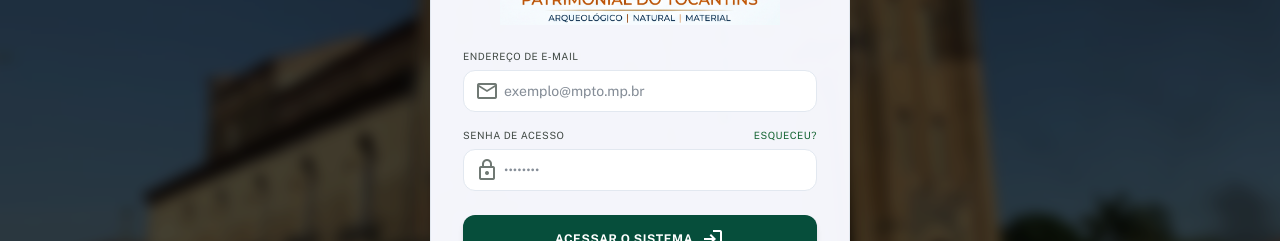
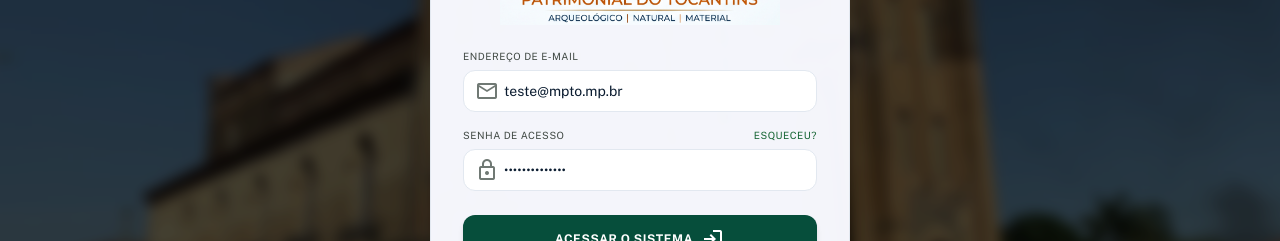
Before and after one commit to marlonfreitas/sentinela_patrimonio, a React (Vite) app: page / in a window 1280 px wide. Shown: the part 337-578 px from the top of the page. Built offline with nearby package versions, Linux system fonts and the light colour scheme; no server answers; the database is empty.

Commit message:
ux: pre-fill test credentials on login page

```diff
--- a/src/pages/Login.tsx
+++ b/src/pages/Login.tsx
@@ -5,8 +5,8 @@ interface LoginProps {
 }
 
 export const Login: React.FC<LoginProps> = ({ onLogin }) => {
-  const [email, setEmail] = useState('');
-  const [password, setPassword] = useState('');
+  const [email, setEmail] = useState('teste@mpto.mp.br');
+  const [password, setPassword] = useState('Sentinela2026!');
 
   const handleSubmit = (e: React.FormEvent) => {
     e.preventDefault();
```
